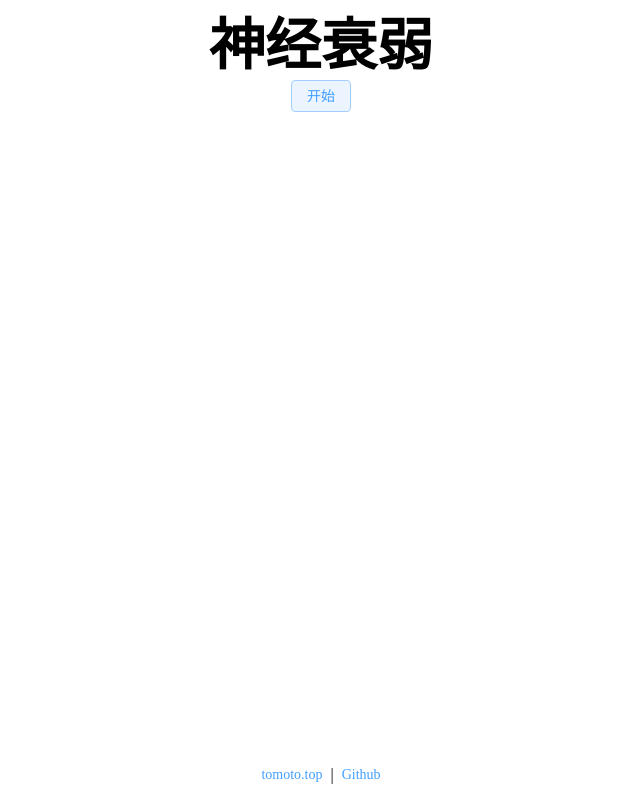
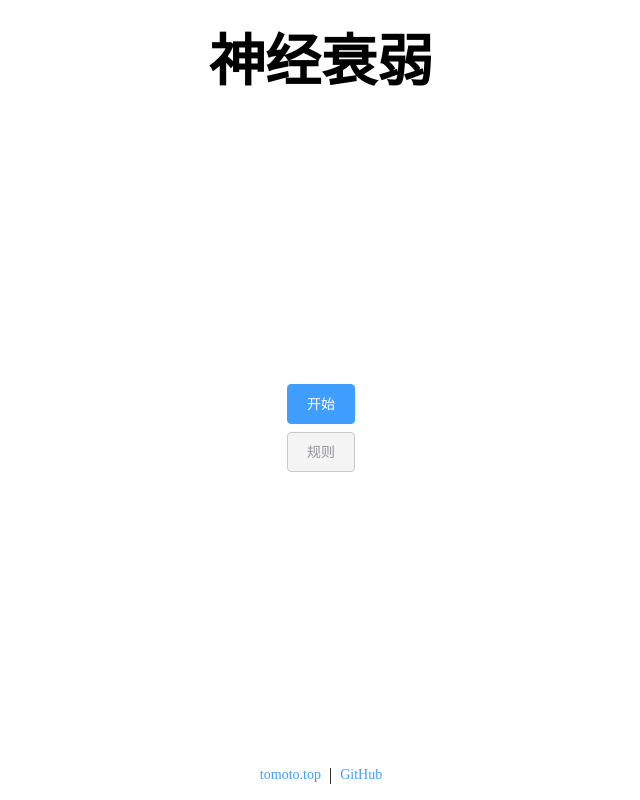
Before and after one commit to Tomotopieces/flip-and-match, a Vue app: page /#/title in a window 1280 px wide. Shown: the whole page, without its empty margins (319-959 px from the left). Built offline with nearby package versions, Linux system fonts and the light colour scheme.

Commit message:
perf(App.vue TitleView.vue): 优化首页排版
优化首页排版

```diff
--- a/src/App.vue
+++ b/src/App.vue
@@ -1,7 +1,7 @@
 <template>
   <div id="app">
     <el-container id="container">
-      <el-header>
+      <el-header id="header">
         <div id="title">神经衰弱</div>
       </el-header>
       <el-main id="main">
@@ -13,8 +13,9 @@
           <el-link
             type="primary"
             href="https://github.com/Tomotopieces/flip-and-match"
-            >Github</el-link
           >
+            GitHub
+          </el-link>
         </el-space>
       </el-footer>
     </el-container>
@@ -24,11 +25,13 @@
 <script setup lang="ts">
 import router from "@/router";
 
+// 中间内容部分导航至标题界面
 router.push("/title");
 </script>
 
 <style scoped>
 #title {
+  margin-top: 1rem;
   text-align: center;
   font-weight: bold;
   font-size: 3.5rem;
@@ -48,6 +51,10 @@ router.push("/title");
   min-height: 100%;
 }
 
+#header {
+  flex: 1;
+}
+
 #main {
   flex: 1;
 }
--- a/src/views/TitleView.vue
+++ b/src/views/TitleView.vue
@@ -1,17 +1,28 @@
 <template>
   <div id="menu">
     <el-row justify="center">
-      <el-button type="primary" plain @click="start()">开始</el-button>
+      <el-space direction="vertical" wrap>
+        <el-button size="large" type="primary" @click="router.push('/table')">
+          开始
+        </el-button>
+        <el-button size="large" type="info" plain @click="showRule = true">
+          规则
+        </el-button>
+
+        <!-- 规则对话框 -->
+        <el-dialog v-model="showRule" title="规则说明" width="30%">
+          任意翻开两张牌，若数字一样（不论花色）则积一分，若数字不一样则重新盖上，直到翻出所有的牌。
+        </el-dialog>
+      </el-space>
     </el-row>
   </div>
 </template>
 
 <script setup lang="ts">
 import router from "@/router";
+import { ref } from "vue";
 
-function start(): void {
-  router.push("/table");
-}
+const showRule = ref(false);
 </script>
 
 <style scoped>
```
